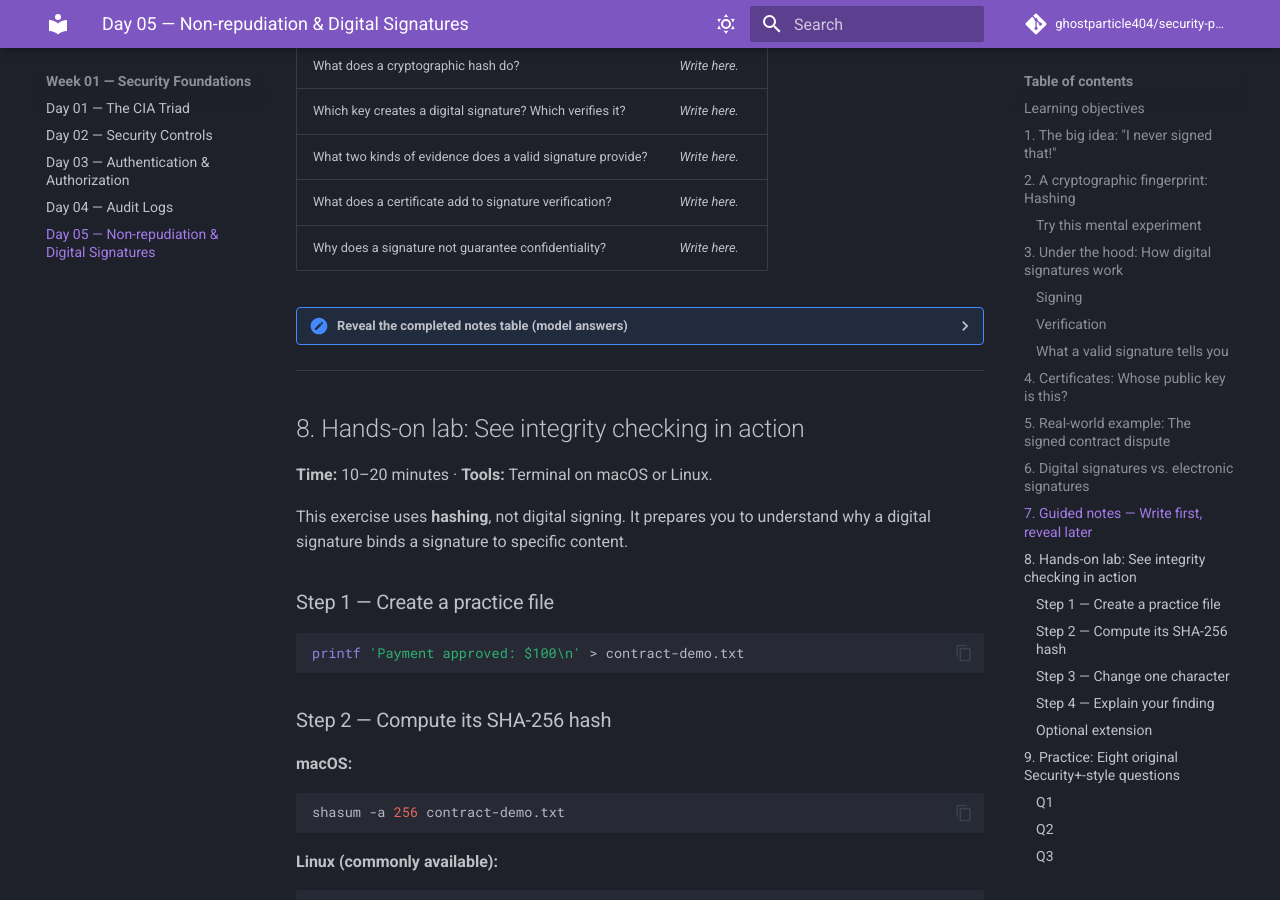
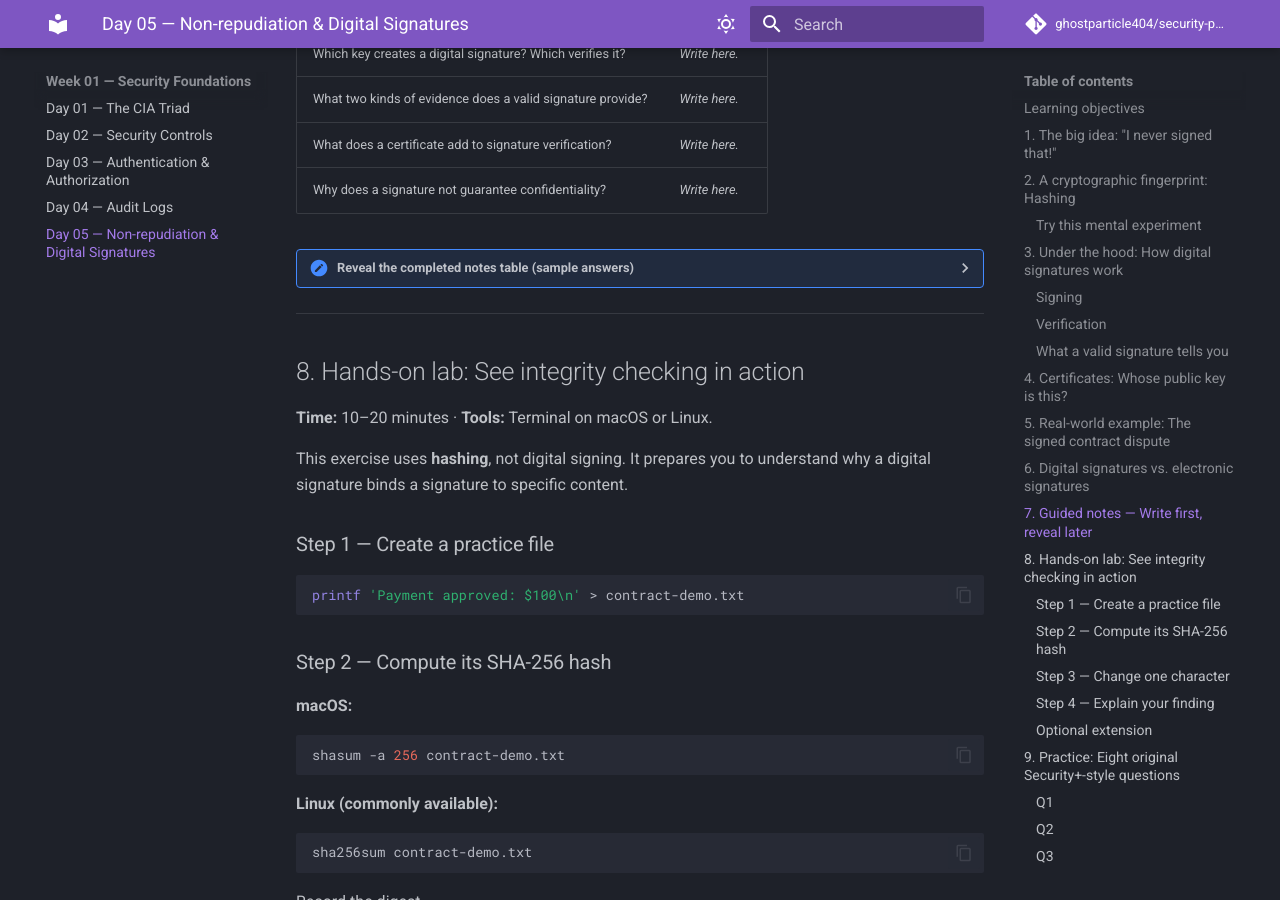
Before and after one commit to ghostparticle404/security-plus-study-academy, an MkDocs documentation site: the page built from docs/week-01/day-05-non-repudiation-digital-signatures.md, in a window 1280 px wide and 900 px high, scrolled down 5686 px. Built offline with MkDocs 1.6.1 and Material for MkDocs 9.7.7, drawn with Linux system fonts in a browser that asks for light colours; comment, search, counter and statistics services are not loaded; some of the changed text lies outside the part shown.

Commit message:
day-05-non-repudiation-digital-signatures

```diff
--- a/docs/week-01/day-05-non-repudiation-digital-signatures.md
+++ b/docs/week-01/day-05-non-repudiation-digital-signatures.md
@@ -1,4 +1,3 @@
-[day-05-non-repudiation-digital-signatures.md](https://github.com/user-attachments/files/33915158/day-05-non-repudiation-digital-signatures.md)
 # Day 05 — Non-repudiation, Digital Signatures & Trust
 
 > **CompTIA Security+ SY0-701** · Domain 1: General Security Concepts · Objectives **1.2** (fundamental security concepts) and **1.4** (cryptographic solutions)
@@ -190,8 +189,8 @@ Try completing the table without rereading the lesson. Then expand the model ans
 | What does a certificate add to signature verification? | _Write here._ |
 | Why does a signature not guarantee confidentiality? | _Write here._ |
 
-<details>
-<summary><strong>Reveal the completed notes table (model answers)</strong></summary>
+<details markdown="1">
+<summary>Reveal the completed notes table (sample answers)</summary>
 
 | Prompt | Model answer |
 | --- | --- |
```
